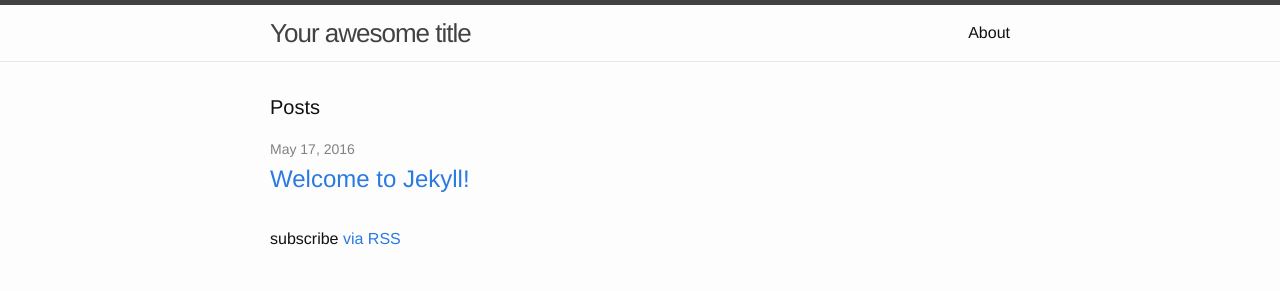
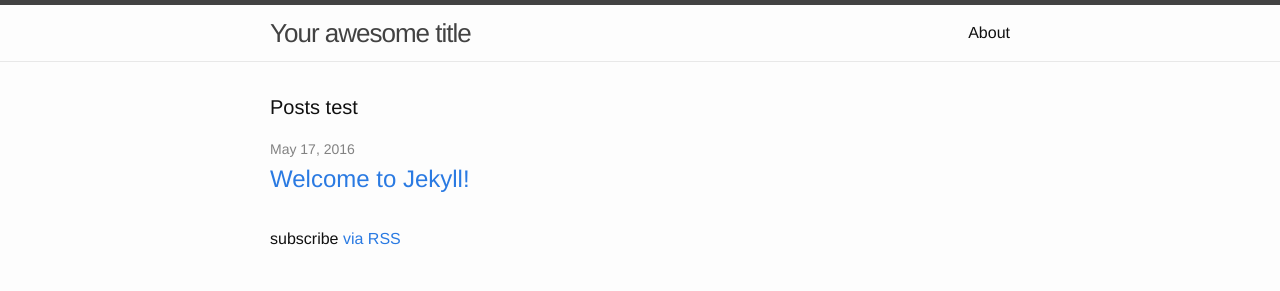
Before and after one commit to yumeRoze/yumeRoze.github.io, a Jekyll site: the page built from index.html, in a window 1280 px wide. Shown: the top 291 px of the page. Built offline with Jekyll 4.4.1, drawn with Linux system fonts in a browser that asks for light colours.

Commit message:
Update index.html

```diff
--- a/index.html
+++ b/index.html
@@ -4,7 +4,7 @@
 
 <div class="home">
 
-  <h1 class="page-heading">Posts</h1>
+  <h1 class="page-heading">Posts test</h1>
 
   <ul class="post-list">
     {% for post in site.posts %}
```
